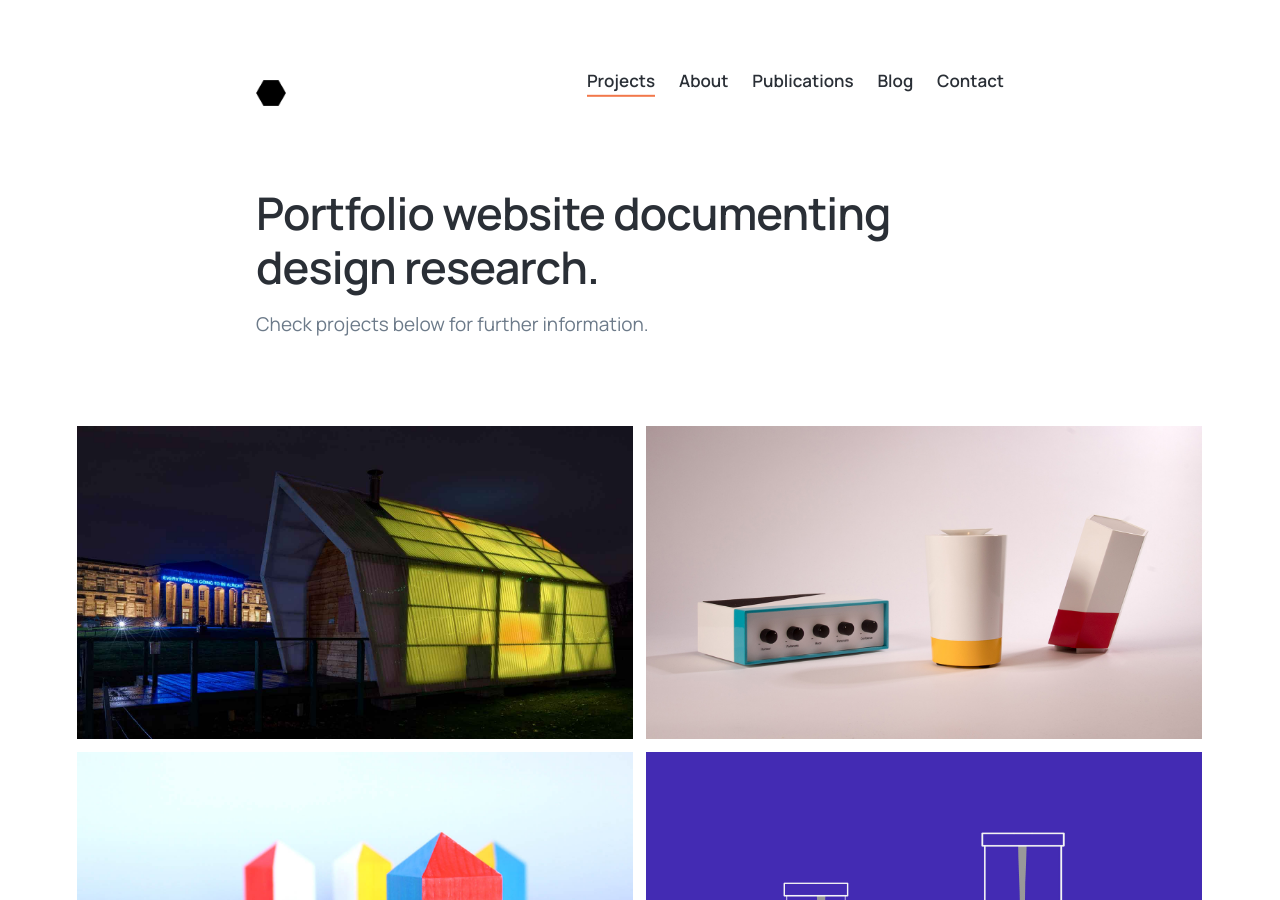
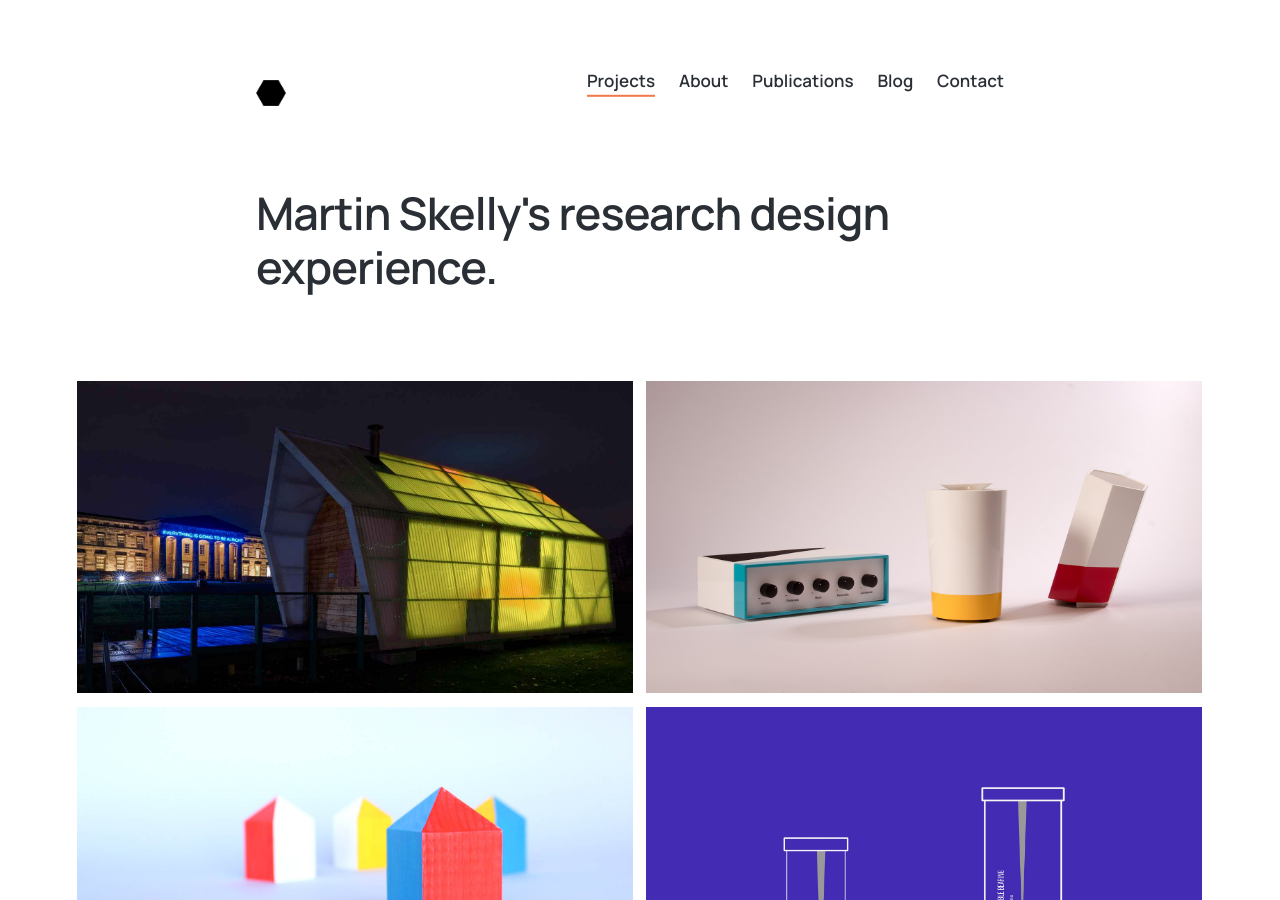
Before and after one commit to mskell/mskell.github.io, a Jekyll site: the page built from index.html, in a window 1280 px wide and 900 px high. Built offline with Jekyll 4.4.1, drawn with Linux system fonts in a browser that asks for light colours; nearby versions of some CDN libraries.

Commit message:
Update index.html

```diff
--- a/index.html
+++ b/index.html
@@ -9,8 +9,7 @@ featured_image: /images/social.jpg
 
 	<div class="wrap">
 
-		<h1>Portfolio website documenting design research.</h1>
-		<p>Check projects below for further information.</p>
+		<h1>Martin Skelly's research design experience.</h1>
 
 	</div>
 
```
